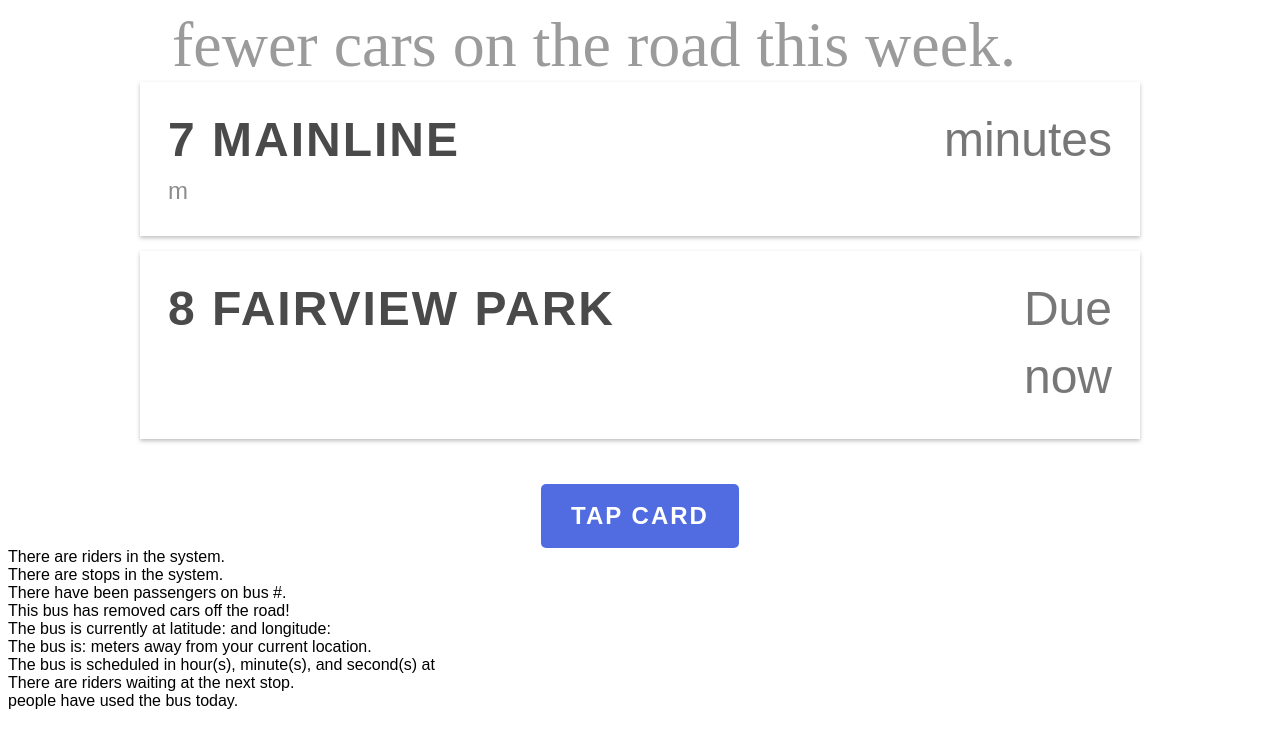
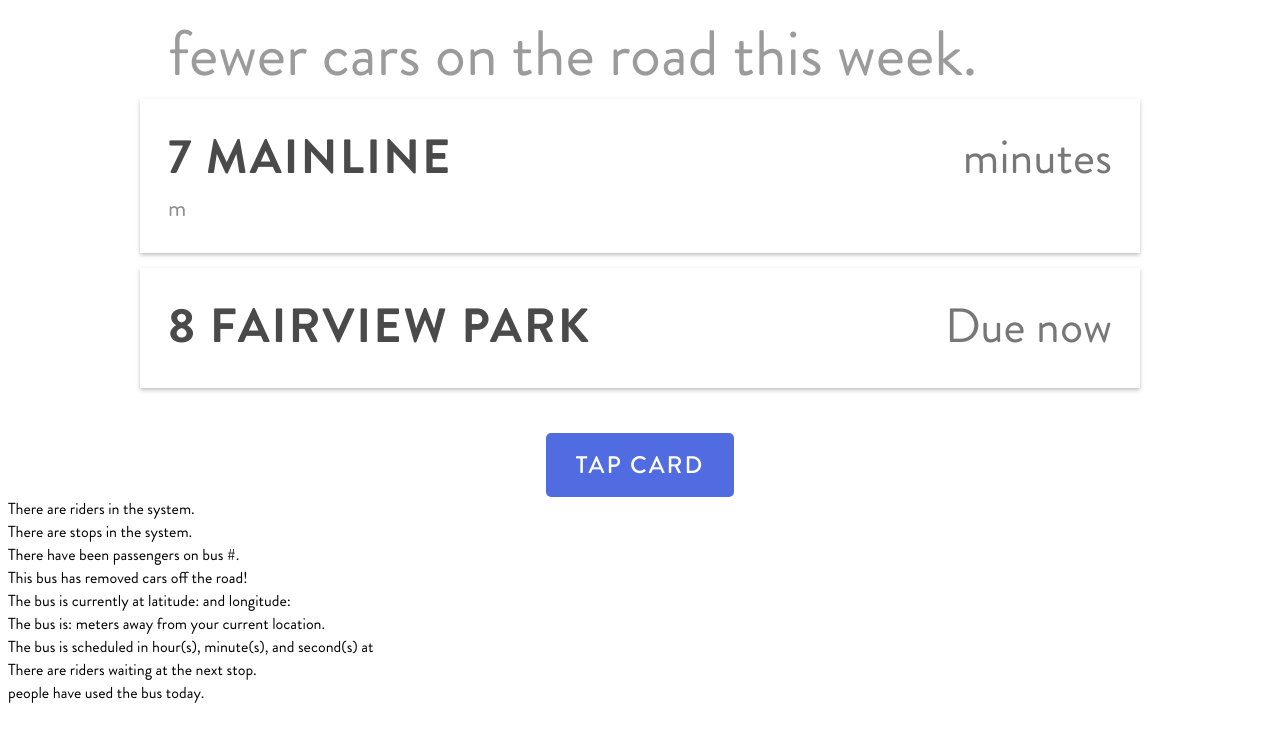
Before and after one commit to smartcities-iot/smartcities-iot.github.io, a plain HTML site: page index.html in a window 1280 px wide. Drawn offline with nearby package versions, Linux system fonts and the light colour scheme; a script that the page names is missing; a web font is replaced by a local one.

Commit message:
okay. fonts are working now

```diff
--- a/css/index.css
+++ b/css/index.css
@@ -2,33 +2,33 @@
 
 @font-face {
   font-family: 'Brandon Grotesque';
-  src: url('fonts/brandon_bld_webfont.eot');
-  src:  url('fonts/Brandon_bld.otf') format('opentype'),
-        url('fonts/brandon_bld-webfont.svg') format('svg'),
-        url('fonts/brandon_bld-webfont.woff') format('woff')
-        url('fonts/brandon_bld-webfont.ttf') format('truetype');
+  src: url('../fonts/brandon_bld_webfont.eot');
+  src:  url('../fonts/Brandon_bld.otf') format('opentype'),
+        url('../fonts/brandon_bld-webfont.svg') format('svg'),
+        url('../fonts/brandon_bld-webfont.woff') format('woff'),
+        url('../fonts/brandon_bld-webfont.ttf') format('truetype');
   font-weight: 800;
   font-style: normal;
 }
 
 @font-face {
   font-family: 'Brandon Grotesque';
-  src:  url('fonts/brandon_med_webfont.eot');
-  src:  url('fonts/Brandon_med.otf') format('opentype'),
-        url('fonts/brandon_med-webfont.svg') format('svg'),
-        url('fonts/brandon_med-webfont.woff') format('woff')
-        url('fonts/brandon_med-webfont.ttf') format('truetype');
+  src:  url('../fonts/brandon_med_webfont.eot');
+  src:  url('../fonts/Brandon_med.otf') format('opentype'),
+        url('../fonts/brandon_med-webfont.svg') format('svg'),
+        url('../fonts/brandon_med-webfont.woff') format('woff'),
+        url('../fonts/brandon_med-webfont.ttf') format('truetype');
   font-weight: 600;
   font-style: normal;
 }
 
 @font-face {
   font-family: 'Brandon Grotesque';
-  src: url('fonts/brandon_reg_webfont.eot');
-  src:  url('fonts/Brandon_reg.otf') format('opentype'),
-        url('fonts/brandon_reg-webfont.svg') format('svg'),
-        url('fonts/brandon_reg-webfont.woff') format('woff')
-        url('fonts/brandon_reg-webfont.ttf') format('truetype');
+  src: url('../fonts/brandon_reg_webfont.eot');
+  src:  url('../fonts/Brandon_reg.otf') format('opentype'),
+        url('../fonts/brandon_reg-webfont.svg') format('svg'),
+        url('../fonts/brandon_reg-webfont.woff') format('woff'),
+        url('../fonts/brandon_reg-webfont.ttf') format('truetype');
   font-weight: 400;
   font-style: normal;
 }
@@ -76,7 +76,7 @@ body.map {
 }
 
 .stat-description {
-  font-family: BrandonGrotesque-Regular;
+  font-family: 'Brandon Grotesque', Arial, sans-serif;
   font-size: 64px;
   color: #9B9B9B;
 }
@@ -138,7 +138,7 @@ body.map {
   letter-spacing: 2px;
   line-height: 68px;
   text-transform: uppercase;
-  font-weight: 600;
+  font-weight: 800;
   flex: 3 30%;
 }
 
@@ -198,7 +198,7 @@ body.map {
   line-height: 34px;
   border: none;
   font-family: 'Brandon Grotesque', Arial, sans-serif;
-  font-weight: 600;
+  font-weight: 800;
   padding: 15px 30px;
 }
 
```
